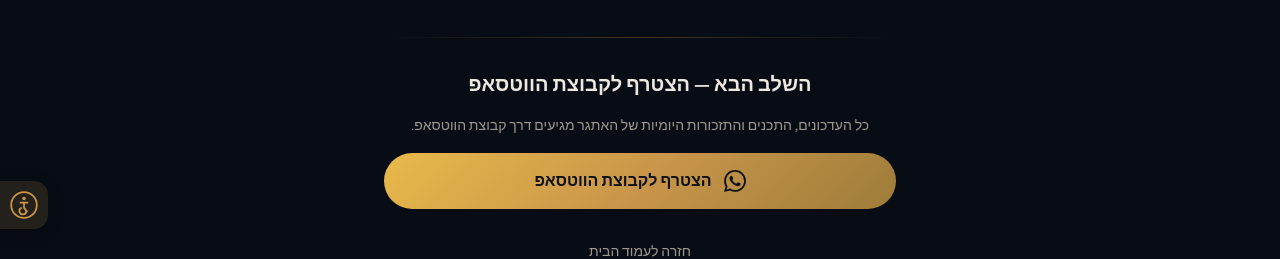
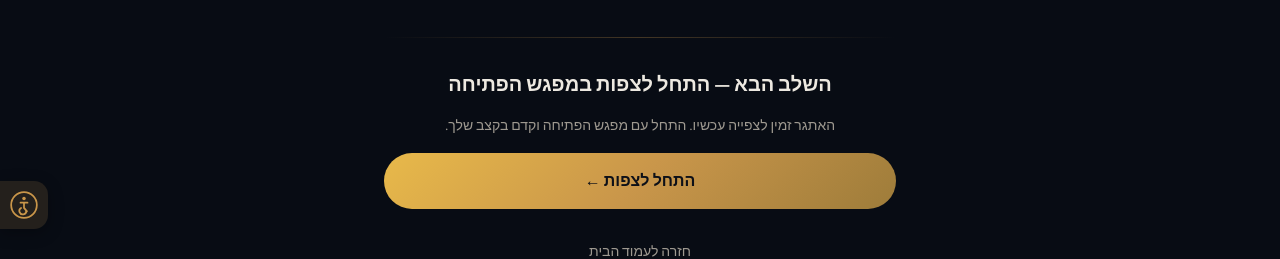
Before and after one commit to AlonAbadi/hadar-danan, a Next.js app: page /challenge/thank-you in a window 1280 px wide. Shown: the part 427-686 px from the top of the page. Built offline with nearby package versions, Linux system fonts and the light colour scheme; no server answers.

Commit message:
fix(challenge): replace WhatsApp CTA with start-watching link — challenge is now on-demand

```diff
--- a/app/challenge/thank-you/page.tsx
+++ b/app/challenge/thank-you/page.tsx
@@ -5,7 +5,6 @@ import { PurchaseTracker } from "@/components/analytics/PurchaseTracker";
 import { AccountSetupStep } from "@/components/AccountSetupStep";
 import { createServerClient } from "@/lib/supabase/server";
 
-const WHATSAPP_URL = "https://chat.whatsapp.com/KNS9JEHWdjYFVf0uJdZPB7";
 
 export const metadata: Metadata = {
   title: "תודה על ההצטרפות לאתגר | הדר דנן",
@@ -90,19 +89,17 @@ export default async function ChallengeThankyouPage({
             background: "linear-gradient(to left, transparent, rgba(201,150,74,0.3), transparent)"
           }} />
 
-          {/* WhatsApp section */}
+          {/* Start watching section */}
           <div className="flex flex-col items-center gap-4 w-full">
             <h2 className="text-xl font-bold" style={{ color: "#EDE9E1" }}>
-              {needsSetup ? "ואחרי זה —" : "השלב הבא —"} הצטרף לקבוצת הווטסאפ
+              {needsSetup ? "ואחרי זה —" : "השלב הבא —"} התחל לצפות במפגש הפתיחה
             </h2>
             <p className="text-sm leading-relaxed" style={{ color: "#9E9990" }}>
-              כל העדכונים, התכנים והתזכורות היומיות של האתגר מגיעים דרך קבוצת הווטסאפ.
+              האתגר זמין לצפייה עכשיו. התחל עם מפגש הפתיחה וקדם בקצב שלך.
             </p>
 
-            <a
-              href={WHATSAPP_URL}
-              target="_blank"
-              rel="noopener noreferrer"
+            <Link
+              href="/challenge/content"
               className="w-full flex items-center justify-center gap-3 py-4 px-6 rounded-full font-black text-base transition-opacity hover:opacity-90"
               style={{
                 background: "linear-gradient(135deg, #E8B94A, #C9964A, #9E7C3A)",
@@ -110,11 +107,8 @@ export default async function ChallengeThankyouPage({
                 textDecoration: "none",
               }}
             >
-              <svg width="22" height="22" viewBox="0 0 24 24" fill="#0D1018">
-                <path d="M17.472 14.382c-.297-.149-1.758-.867-2.03-.967-.273-.099-.471-.148-.67.15-.197.297-.767.966-.94 1.164-.173.199-.347.223-.644.075-.297-.15-1.255-.463-2.39-1.475-.883-.788-1.48-1.761-1.653-2.059-.173-.297-.018-.458.13-.606.134-.133.298-.347.446-.52.149-.174.198-.298.298-.497.099-.198.05-.371-.025-.52-.075-.149-.669-1.612-.916-2.207-.242-.579-.487-.5-.669-.51-.173-.008-.371-.01-.57-.01-.198 0-.52.074-.792.372-.272.297-1.04 1.016-1.04 2.479 0 1.462 1.065 2.875 1.213 3.074.149.198 2.096 3.2 5.077 4.487.709.306 1.262.489 1.694.625.712.227 1.36.195 1.871.118.571-.085 1.758-.719 2.006-1.413.248-.694.248-1.289.173-1.413-.074-.124-.272-.198-.57-.347m-5.421 7.403h-.004a9.87 9.87 0 01-5.031-1.378l-.361-.214-3.741.982.998-3.648-.235-.374a9.86 9.86 0 01-1.51-5.26c.001-5.45 4.436-9.884 9.888-9.884 2.64 0 5.122 1.03 6.988 2.898a9.825 9.825 0 012.893 6.994c-.003 5.45-4.437 9.884-9.885 9.884m8.413-18.297A11.815 11.815 0 0012.05 0C5.495 0 .16 5.335.157 11.892c0 2.096.547 4.142 1.588 5.945L.057 24l6.305-1.654a11.882 11.882 0 005.683 1.448h.005c6.554 0 11.89-5.335 11.893-11.893a11.821 11.821 0 00-3.48-8.413z" />
-              </svg>
-              הצטרף לקבוצת הווטסאפ
-            </a>
+              התחל לצפות ←
+            </Link>
           </div>
 
           <Link href="/" className="text-sm transition-colors hover:underline" style={{ color: "#9E9990" }}>
```
